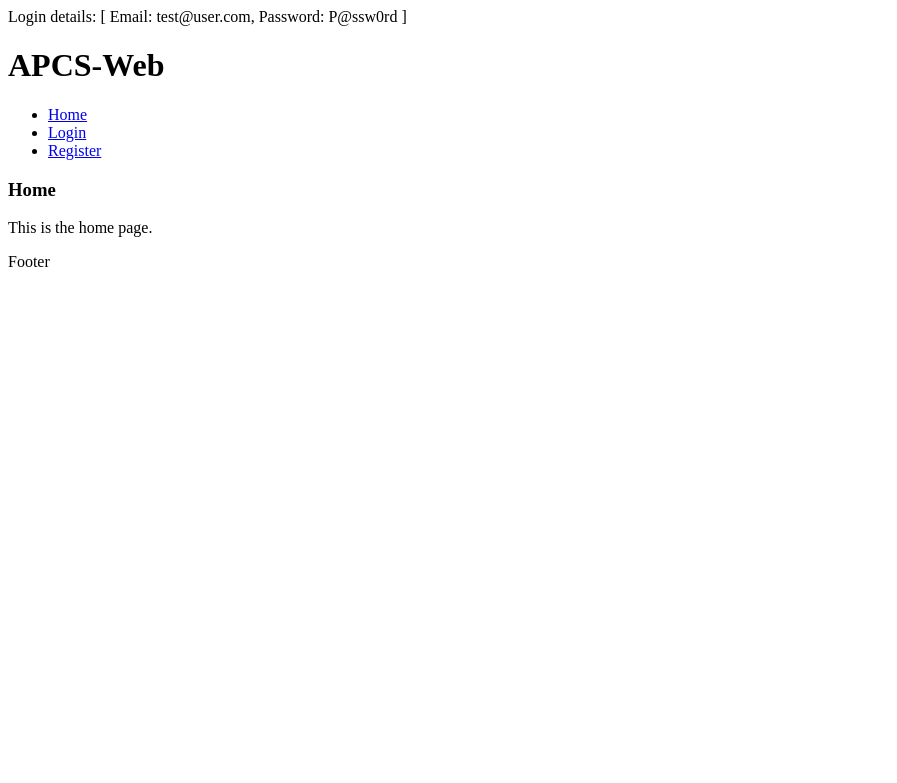
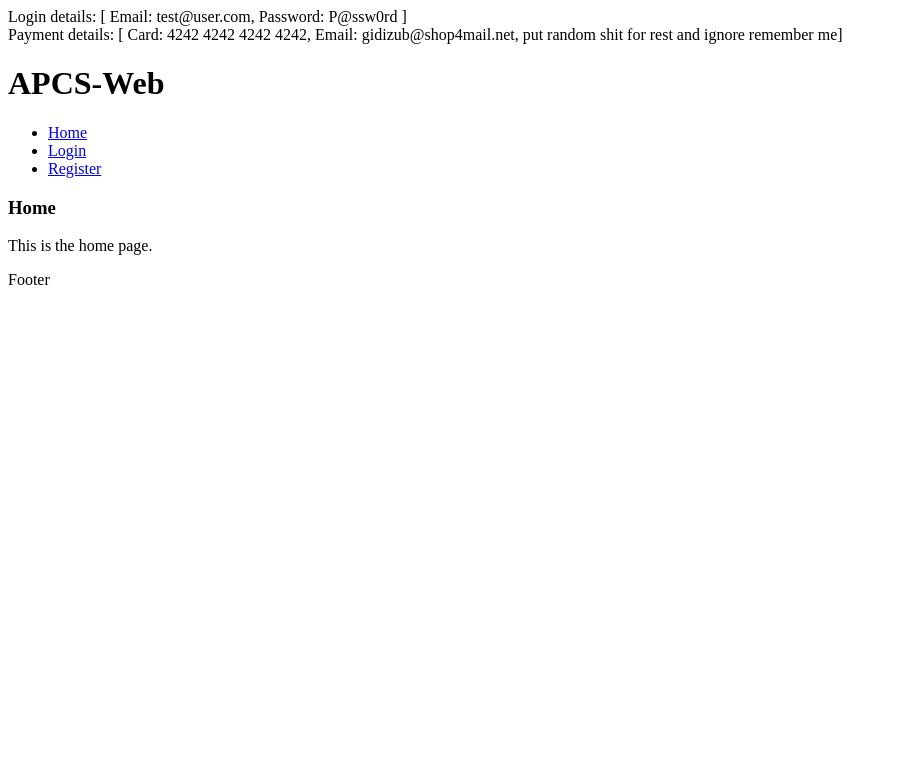
Before and after one commit to MickMelon/AutomaticParkingChargeSystem, a PHP site: page /index.php in a window 1280 px wide. Shown: the top 783 px of the page, without its empty margins (0-897 px from the left). Run offline with PHP 8.4, Linux system fonts and the light colour scheme.

Commit message:
Add test details on index

```diff
--- a/Web/index.php
+++ b/Web/index.php
@@ -6,7 +6,8 @@
 * the requested action.
 */
 
-echo "Login details: [ Email: test@user.com, Password: P@ssw0rd ]";
+echo "Login details: [ Email: test@user.com, Password: P@ssw0rd ]<br>";
+echo "Payment details: [ Card: 4242 4242 4242 4242, Email: gidizub@shop4mail.net, put random shit for rest and ignore remember me]";
 
 session_start();
 require_once('vendor/autoload.php');
```
